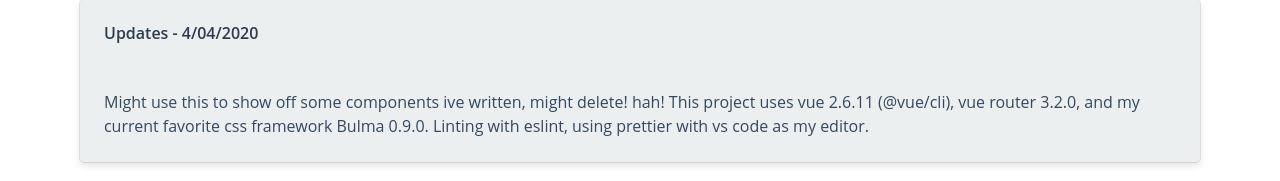
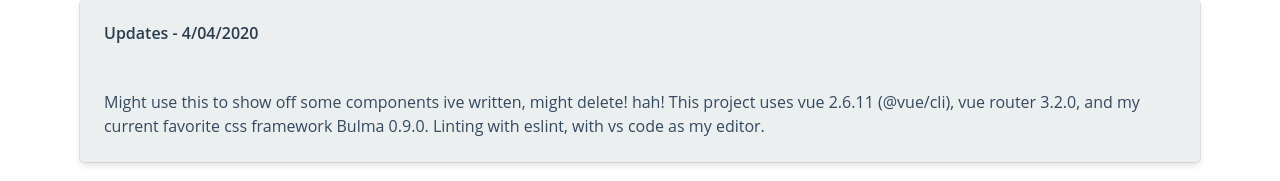
Before and after one commit to jameshood118/projects, a Vue app: page / in a window 1280 px wide. Shown: the part 771-952 px from the top of the page. Built offline with nearby package versions, Linux system fonts and the light colour scheme.

Commit message:
update home

```diff
--- a/src/views/Home.vue
+++ b/src/views/Home.vue
@@ -60,7 +60,7 @@ export default {
           title: 'Updates',
           date: '4/04/2020',
           message:
-            'Might use this to show off some components ive written, might delete! hah! This project uses vue 2.6.11 (@vue/cli), vue router 3.2.0, and my current favorite css framework Bulma 0.9.0. Linting with eslint, using prettier with vs code as my editor.'
+            'Might use this to show off some components ive written, might delete! hah! This project uses vue 2.6.11 (@vue/cli), vue router 3.2.0, and my current favorite css framework Bulma 0.9.0. Linting with eslint, with vs code as my editor.'
         }
       ]
     }
```
